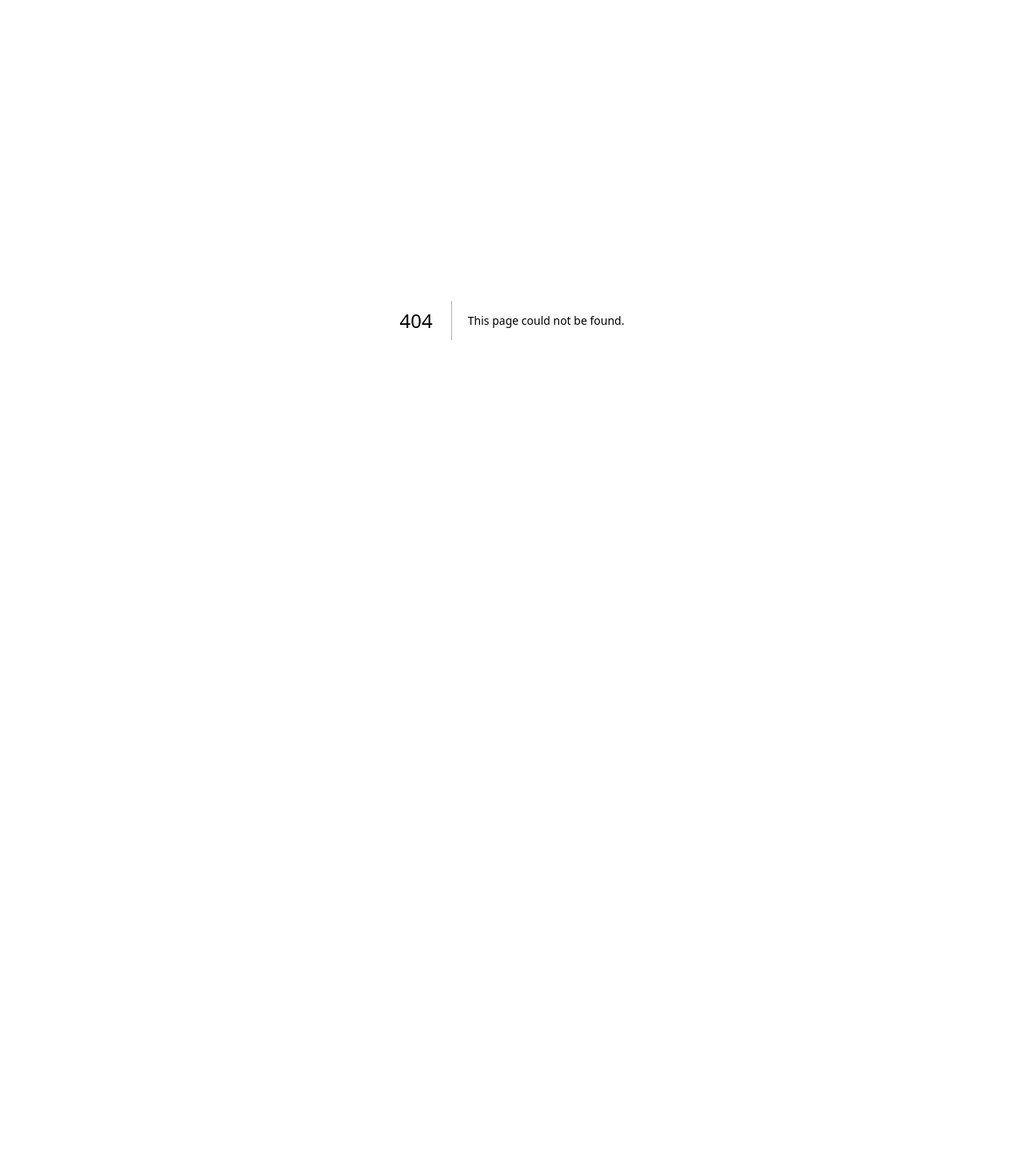
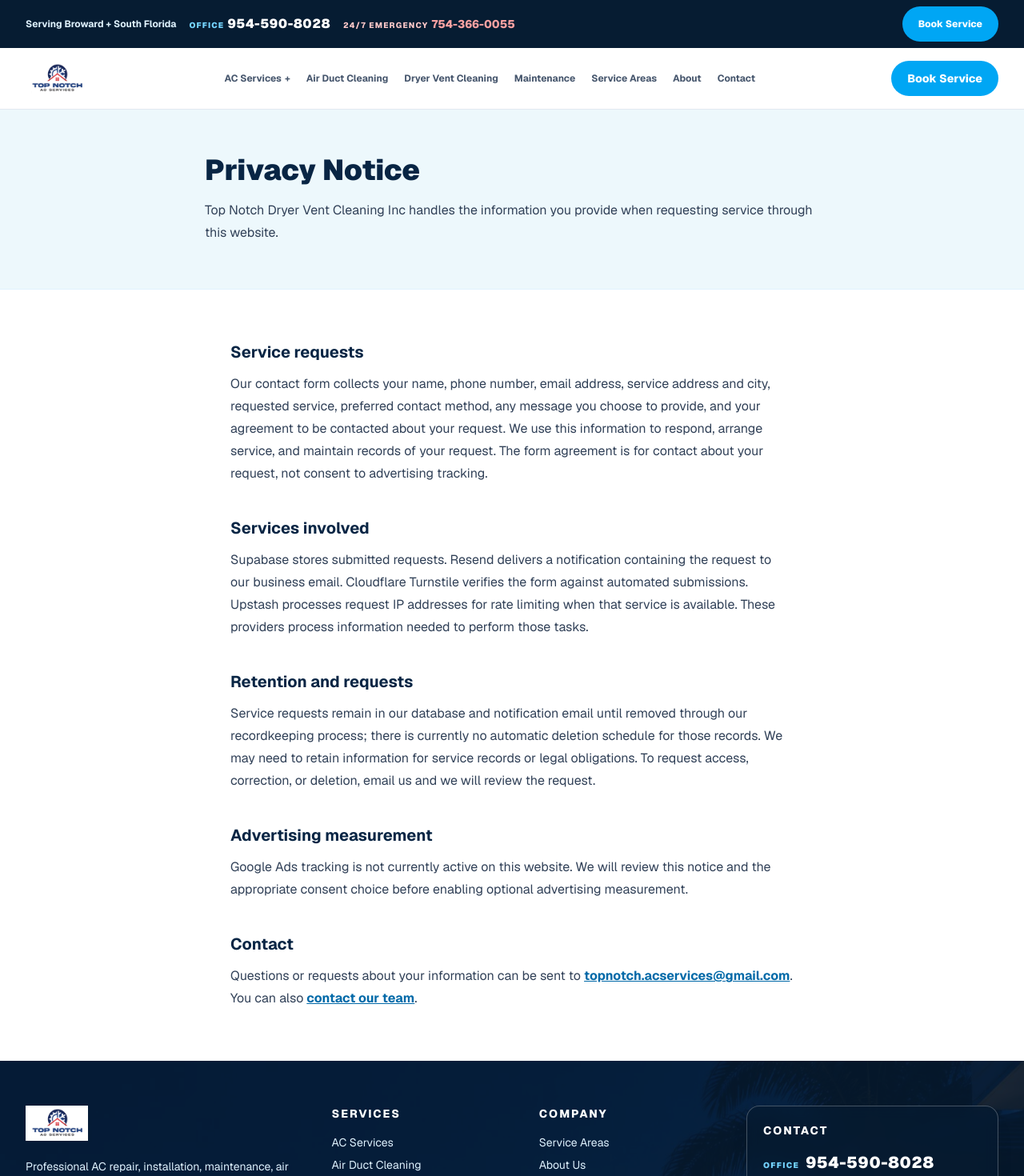
Before and after one commit to topnotchacservices/topnotch-website, a Next.js app: page /privacy in a window 1280 px wide. Before the commit this address had no page. Shown: the top 1470 px of the page at 80% size. Before the commit the page ends 800 px from the top, so only its background shows below. Built offline with nearby package versions, Linux system fonts and the light colour scheme; no server answers.

Commit message:
Fix website contact flow and add privacy notice

```diff
--- a/app/api/contact/route.ts
+++ b/app/api/contact/route.ts
@@ -67,6 +67,13 @@ async function verifyTurnstile(token: string, remoteip: string) {
   return Boolean(response.ok && result?.success);
 }
 
+export async function GET() {
+  return NextResponse.json(
+    { available: requiredEnvironment.every((key) => Boolean(process.env[key])) && Boolean(process.env.NEXT_PUBLIC_TURNSTILE_SITE_KEY) },
+    { headers: { "Cache-Control": "no-store" } },
+  );
+}
+
 export async function POST(request: Request) {
   const body = (await request
     .json()
@@ -76,7 +83,7 @@ export async function POST(request: Request) {
       { error: "Please complete the service request form." },
       { status: 400 },
     );
-  if (text(body.website)) return NextResponse.json({ ok: true });
+  if (text(body.website)) return NextResponse.json({ ok: false });
   if (requiredEnvironment.some((key) => !process.env[key]))
     return NextResponse.json(
       {
--- a/app/book-service/page.tsx
+++ b/app/book-service/page.tsx
@@ -1,2 +1,5 @@
-import { ActionButton, PageHero, SiteFooter, SiteHeader } from "@/components/site-shell";
-export default function BookServicePage() { return <><SiteHeader /><main><PageHero eyebrow="BOOK SERVICE" title="Request your Top Notch service visit." description="Online booking will be connected in the secure booking phase. For immediate assistance, call our team." /><section className="mx-auto max-w-7xl px-5 py-16 sm:px-8 sm:py-24"><div className="max-w-xl rounded-xl border border-slate-200 bg-sky-50 p-7"><p className="text-lg font-bold text-[#082544]">Need service today?</p><p className="mt-2 text-slate-600">Call us to discuss your AC, air duct or dryer vent needs.</p><div className="mt-6"><ActionButton phone>Call Now</ActionButton></div></div></section></main><SiteFooter /></>; }
+import { redirect } from "next/navigation";
+
+export default function BookServicePage() {
+	redirect("/contact#request-service");
+}
--- a/app/contact/page.tsx
+++ b/app/contact/page.tsx
@@ -1,8 +1,10 @@
 "use client";
 
+import Link from "next/link";
 import Script from "next/script";
 import { FormEvent, useEffect, useRef, useState } from "react";
 import { useSiteContent } from "@/components/content-provider";
+import { trackContactFormSuccess } from "@/components/google-ads-tracking";
 import { ActionButton, SiteFooter, SiteHeader } from "@/components/site-shell";
 
 const serviceOptions = [
@@ -46,6 +48,7 @@ declare global {
           sitekey: string;
           callback: (token: string) => void;
           "expired-callback": () => void;
+          "error-callback": () => void;
         },
       ) => string;
       reset: (widgetId?: string) => void;
@@ -56,7 +59,9 @@ declare global {
 
 export default function ContactPage() {
   const content = useSiteContent();
+  const turnstileSiteKey = process.env.NEXT_PUBLIC_TURNSTILE_SITE_KEY;
   const [form, setForm] = useState(emptyForm);
+  const [availability, setAvailability] = useState<"checking" | "available" | "unavailable">(turnstileSiteKey ? "checking" : "unavailable");
   const [status, setStatus] = useState<{
     type: "success" | "error";
     text: string;
@@ -65,13 +70,26 @@ export default function ContactPage() {
   const [turnstileLoaded, setTurnstileLoaded] = useState(false);
   const turnstileContainer = useRef<HTMLDivElement>(null);
   const turnstileWidgetId = useRef<string | undefined>(undefined);
-  const turnstileSiteKey = process.env.NEXT_PUBLIC_TURNSTILE_SITE_KEY;
   const update = <K extends keyof typeof emptyForm>(
     key: K,
     value: (typeof emptyForm)[K],
   ) => setForm((current) => ({ ...current, [key]: value }));
   useEffect(() => {
+    if (!turnstileSiteKey) return;
+    const controller = new AbortController();
+    fetch("/api/contact", { cache: "no-store", signal: controller.signal })
+      .then(async (response) => {
+        const result = await response.json().catch(() => null);
+        if (!controller.signal.aborted) setAvailability(response.ok && result?.available === true ? "available" : "unavailable");
+      })
+      .catch(() => {
+        if (!controller.signal.aborted) setAvailability("unavailable");
+      });
+    return () => controller.abort();
+  }, [turnstileSiteKey]);
+  useEffect(() => {
     if (
+      availability !== "available" ||
       !turnstileLoaded ||
       !turnstileSiteKey ||
       !turnstileContainer.current ||
@@ -86,13 +104,17 @@ export default function ContactPage() {
           setForm((current) => ({ ...current, turnstileToken })),
         "expired-callback": () =>
           setForm((current) => ({ ...current, turnstileToken: "" })),
+        "error-callback": () => {
+          setForm((current) => ({ ...current, turnstileToken: "" }));
+          setAvailability("unavailable");
+        },
       },
     );
     return () => {
       if (turnstileWidgetId.current)
         window.turnstile?.remove(turnstileWidgetId.current);
     };
-  }, [turnstileLoaded, turnstileSiteKey]);
+  }, [availability, turnstileLoaded, turnstileSiteKey]);
   async function submit(event: FormEvent<HTMLFormElement>) {
     event.preventDefault();
     setStatus(null);
@@ -118,11 +140,12 @@ export default function ContactPage() {
         body: JSON.stringify(form),
       });
       const result = await response.json().catch(() => null);
-      if (!response.ok)
+      if (!response.ok || result?.ok !== true)
         throw new Error(
           result?.error ??
             "We could not send your request. Please call us directly for immediate help.",
         );
+      trackContactFormSuccess();
       setForm(emptyForm);
       window.turnstile?.reset(turnstileWidgetId.current);
       setStatus({
@@ -189,7 +212,7 @@ export default function ContactPage() {
                 and businesses across Pompano Beach and South Florida.
               </p>
               <div className="mt-8 flex flex-col gap-3 sm:flex-row">
-                <ActionButton>Book Service</ActionButton>
+                <ActionButton href="#request-service">Book Service</ActionButton>
                 <ActionButton phone className="bg-[#082544] hover:bg-[#061c32]">
                   Call Now {content.phone}
                 </ActionButton>
@@ -267,7 +290,7 @@ export default function ContactPage() {
               </a>
             </div>
           </aside>
-          <section className="rounded-xl border border-slate-200 bg-white p-5 shadow-sm sm:p-8">
+          <section id="request-service" className="scroll-mt-24 rounded-xl border border-slate-200 bg-white p-5 shadow-sm sm:p-8">
             <p className="text-xs font-black tracking-[.14em] text-sky-700">
               REQUEST SERVICE
             </p>
@@ -278,6 +301,7 @@ export default function ContactPage() {
               Share a few details and our team will follow up about your service
               request.
             </p>
+            {availability === "available" ? (
             <form className="mt-7 grid gap-4 sm:grid-cols-2" onSubmit={submit}>
               <label className="text-sm font-bold text-[#082544]">
                 First Name <span className="text-red-600" aria-hidden="true">*</span>
@@ -405,17 +429,13 @@ export default function ContactPage() {
                   onChange={(event) => update("consent", event.target.checked)}
                   className="mt-1 size-4 shrink-0 accent-sky-600"
                 />
-                I agree to be contacted by Top Notch AC Services about my
-                request.
+                I agree to be contacted by {content.companyName} about my request.
               </label>
+              <p className="text-sm leading-6 text-slate-600 sm:col-span-2">
+                Read our <Link href="/privacy" className="font-bold text-sky-700 underline">Privacy Notice</Link> for details about how we handle your request.
+              </p>
               <div className="sm:col-span-2">
-                {turnstileSiteKey ? (
-                  <div ref={turnstileContainer} aria-label="Security verification" />
-                ) : (
-                  <p className="rounded-lg bg-amber-50 p-3 text-sm font-semibold text-amber-900">
-                    Online requests are temporarily unavailable. Please call us directly.
-                  </p>
-                )}
+                <div ref={turnstileContainer} aria-label="Security verification" />
               </div>
               {status && (
                 <p
@@ -432,6 +452,12 @@ export default function ContactPage() {
                 {submitting ? "Sending request..." : "Send Service Request"}
               </button>
             </form>
+            ) : (
+              <div role="status" className="mt-7 rounded-lg bg-amber-50 p-5 text-sm font-semibold text-amber-900">
+                {availability === "checking" ? "Checking online request availability..." : "Online requests are temporarily unavailable. Please call us directly."}
+                {availability === "unavailable" && <div className="mt-4"><ActionButton phone>Call Now {content.phone}</ActionButton></div>}
+              </div>
+            )}
           </section>
         </section>
         <section className="bg-sky-50 py-14 sm:py-20">
--- a/app/layout.tsx
+++ b/app/layout.tsx
@@ -1,6 +1,7 @@
 import type { Metadata } from "next";
 import { Geist, Geist_Mono } from "next/font/google";
 import { ContentProvider } from "@/components/content-provider";
+import { GoogleAdsTracking } from "@/components/google-ads-tracking";
 import { getSiteContent } from "@/lib/content-store";
 import "./globals.css";
 
@@ -30,7 +31,7 @@ export default async function RootLayout({ children }: LayoutProps<"/">) {
       lang="en"
       className={`${geistSans.variable} ${geistMono.variable} h-full antialiased`}
     >
-      <body className="min-h-full flex flex-col"><ContentProvider content={content}>{children}</ContentProvider></body>
+      <body className="min-h-full flex flex-col"><ContentProvider content={content}>{children}</ContentProvider><GoogleAdsTracking /></body>
     </html>
   );
 }
--- /dev/null
+++ b/app/privacy/page.tsx
@@ -0,0 +1,71 @@
+import type { Metadata } from "next";
+import Link from "next/link";
+import { SiteFooter, SiteHeader } from "@/components/site-shell";
+
+export const metadata: Metadata = {
+  title: "Privacy Notice",
+  description: "How Top Notch Dryer Vent Cleaning Inc handles website service requests.",
+  alternates: { canonical: "/privacy" },
+};
+
+export default function PrivacyPage() {
+  return (
+    <>
+      <SiteHeader />
+      <main className="bg-white text-slate-900">
+        <header className="border-b border-sky-100 bg-[#edf8fc] px-5 py-14 sm:px-8">
+          <div className="mx-auto max-w-3xl">
+            <h1 className="text-4xl font-black text-[#082544]">Privacy Notice</h1>
+            <p className="mt-4 leading-7 text-slate-700">
+              Top Notch Dryer Vent Cleaning Inc handles the information you provide when requesting service through this website.
+            </p>
+          </div>
+        </header>
+        <div className="mx-auto max-w-3xl space-y-10 px-5 py-12 leading-7 text-slate-700 sm:px-8 sm:py-16">
+          <section>
+            <h2 className="text-xl font-bold text-[#082544]">Service requests</h2>
+            <p className="mt-3">
+              Our contact form collects your name, phone number, email address, service address and city, requested service,
+              preferred contact method, any message you choose to provide, and your agreement to be contacted about your request.
+              We use this information to respond, arrange service, and maintain records of your request. The form agreement is
+              for contact about your request, not consent to advertising tracking.
+            </p>
+          </section>
+          <section>
+            <h2 className="text-xl font-bold text-[#082544]">Services involved</h2>
+            <p className="mt-3">
+              Supabase stores submitted requests. Resend delivers a notification containing the request to our business email.
+              Cloudflare Turnstile verifies the form against automated submissions. Upstash processes request IP addresses for
+              rate limiting when that service is available. These providers process information needed to perform those tasks.
+            </p>
+          </section>
+          <section>
+            <h2 className="text-xl font-bold text-[#082544]">Retention and requests</h2>
+            <p className="mt-3">
+              Service requests remain in our database and notification email until removed through our recordkeeping process;
+              there is currently no automatic deletion schedule for those records. We may need to retain information for service
+              records or legal obligations. To request access, correction, or deletion, email us and we will review the request.
+            </p>
+          </section>
+          <section>
+            <h2 className="text-xl font-bold text-[#082544]">Advertising measurement</h2>
+            <p className="mt-3">
+              Google Ads tracking is not currently active on this website. We will review this notice and the appropriate
+              consent choice before enabling optional advertising measurement.
+            </p>
+          </section>
+          <section>
+            <h2 className="text-xl font-bold text-[#082544]">Contact</h2>
+            <p className="mt-3">
+              Questions or requests about your information can be sent to{" "}
+              <a className="font-bold text-sky-700 underline" href="mailto:topnotch.acservices@gmail.com">
+                topnotch.acservices@gmail.com
+              </a>. You can also <Link className="font-bold text-sky-700 underline" href="/contact">contact our team</Link>.
+            </p>
+          </section>
+        </div>
+      </main>
+      <SiteFooter />
+    </>
+  );
+}
--- /dev/null
+++ b/components/google-ads-tracking.tsx
@@ -0,0 +1,52 @@
+"use client";
+
+import { useEffect } from "react";
+import Script from "next/script";
+
+const adsId = process.env.NEXT_PUBLIC_GOOGLE_ADS_ID;
+const phoneClickLabel = process.env.NEXT_PUBLIC_GOOGLE_ADS_PHONE_CLICK_LABEL;
+const formSubmitLabel = process.env.NEXT_PUBLIC_GOOGLE_ADS_FORM_SUBMIT_LABEL;
+const validAdsId = adsId && /^AW-\d+$/.test(adsId) ? adsId : null;
+const validPhoneClickLabel = phoneClickLabel && /^[A-Za-z0-9_-]+$/.test(phoneClickLabel) ? phoneClickLabel : null;
+const validFormSubmitLabel = formSubmitLabel && /^[A-Za-z0-9_-]+$/.test(formSubmitLabel) ? formSubmitLabel : null;
+
+declare global {
+  interface Window {
+    gtag?: (...args: unknown[]) => void;
+  }
+}
+
+function sendConversion(label: string | null) {
+  if (!validAdsId || !label) return;
+  window.gtag?.("event", "conversion", { send_to: `${validAdsId}/${label}` });
+}
+
+export function trackContactFormSuccess() {
+  sendConversion(validFormSubmitLabel);
+}
+
+export function GoogleAdsTracking() {
+  useEffect(() => {
+    if (!validAdsId || !validPhoneClickLabel) return;
+
+    function handleClick(event: MouseEvent) {
+      if (event.target instanceof Element && event.target.closest('a[href^="tel:"]')) {
+        sendConversion(validPhoneClickLabel);
+      }
+    }
+
+    document.addEventListener("click", handleClick, true);
+    return () => document.removeEventListener("click", handleClick, true);
+  }, []);
+
+  if (!validAdsId || (!validPhoneClickLabel && !validFormSubmitLabel)) return null;
+
+  return (
+    <>
+      <Script id="google-ads-init" strategy="afterInteractive">
+        {`window.dataLayer = window.dataLayer || []; window.gtag = function(){window.dataLayer.push(arguments)}; window.gtag('js', new Date()); window.gtag('config', '${validAdsId}');`}
+      </Script>
+      <Script src={`https://www.googletagmanager.com/gtag/js?id=${validAdsId}`} strategy="afterInteractive" />
+    </>
+  );
+}
--- a/components/site-shell.tsx
+++ b/components/site-shell.tsx
@@ -49,7 +49,7 @@ export function SiteFooter() {
       <div className="grid gap-10 border-b border-sky-100/25 pb-10 sm:grid-cols-2 lg:grid-cols-[1.25fr_.8fr_.8fr_1.15fr]">
         <div><Brand light /><p className="mt-5 max-w-sm text-sm leading-6 text-sky-100">Professional AC repair, installation, maintenance, air duct cleaning and dryer vent service throughout South Florida.</p><p className="mt-4 text-xs font-bold tracking-wide text-sky-200">LICENSED & INSURED · FLORIDA HVAC LICENSE {content.license}</p></div>
         <div><h2 className="text-sm font-extrabold uppercase tracking-[.14em] text-white">Services</h2><div className="mt-4 grid gap-2 text-sm"><Link className="hover:text-white" href="/ac-services">AC Services</Link><Link className="hover:text-white" href="/air-duct-cleaning">Air Duct Cleaning</Link><Link className="hover:text-white" href="/dryer-vent-cleaning">Dryer Vent Cleaning</Link></div></div>
-        <div><h2 className="text-sm font-extrabold uppercase tracking-[.14em] text-white">Company</h2><div className="mt-4 grid gap-2 text-sm"><Link className="hover:text-white" href="/service-areas">Service Areas</Link><Link className="hover:text-white" href="/about">About Us</Link><Link className="hover:text-white" href="/contact">Contact</Link></div></div>
+        <div><h2 className="text-sm font-extrabold uppercase tracking-[.14em] text-white">Company</h2><div className="mt-4 grid gap-2 text-sm"><Link className="hover:text-white" href="/service-areas">Service Areas</Link><Link className="hover:text-white" href="/about">About Us</Link><Link className="hover:text-white" href="/contact">Contact</Link><Link className="hover:text-white" href="/privacy">Privacy Notice</Link></div></div>
         <div className="rounded-2xl border border-white/25 bg-[#061c32]/70 p-5 shadow-xl backdrop-blur-sm"><h2 className="text-sm font-extrabold uppercase tracking-[.14em] text-white">Contact</h2><div className="mt-4 grid gap-3 text-sm"><Link className="text-xl font-black tracking-wide text-white hover:text-sky-200" href={`tel:${content.phone.replace(/\D/g, "")}`}><span className="mr-2 text-[10px] uppercase tracking-[.14em] text-sky-300">Office</span>{content.phone}</Link><Link className="font-extrabold text-red-400 hover:text-red-300" href="tel:7543660055">24/7 Emergency: 754-366-0055</Link><a className="hover:text-white" href="mailto:topnotch.acservices@gmail.com">Email: topnotch.acservices@gmail.com</a><a className="hover:text-white" href="https://topnotchdryerventcleaning.com">topnotchdryerventcleaning.com</a></div></div>
       </div>
       <section className="grid gap-5 border-b border-sky-100/25 py-8 lg:grid-cols-[.8fr_1.2fr]" aria-label="Business hours and payment options">
```
Also changed, not shown: 2 other files (tests, documents, lock files or other folders).
